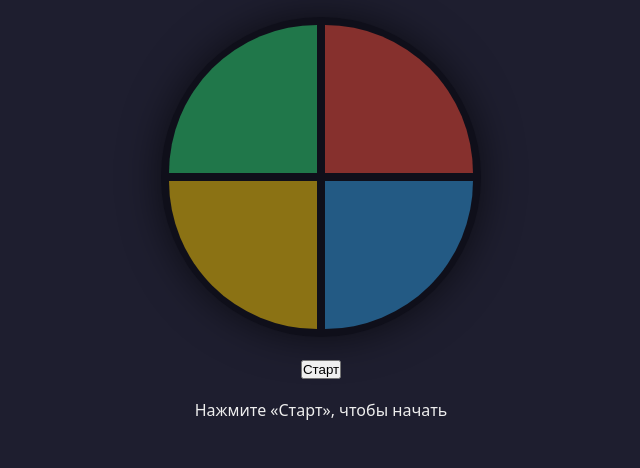
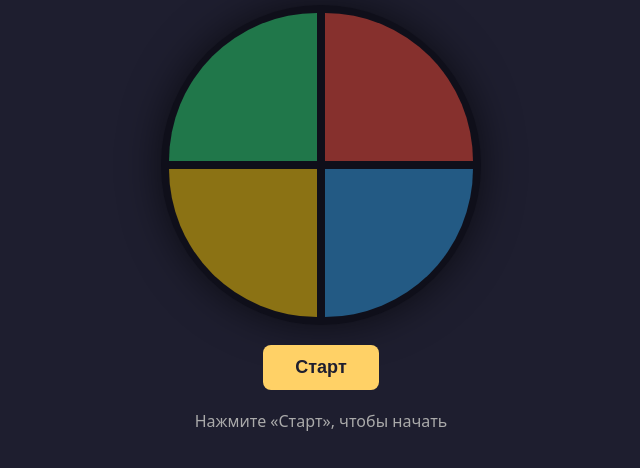
Before and after one commit to Anananiases/web-course-2026, a plain HTML site: page task5/index.html in a window 1280 px wide. Shown: the part 232-700 px from the top of the page, without its empty margins (319-959 px from the left). Drawn offline with Linux system fonts and the light colour scheme.

Commit message:
task5: финальные стили и состояния

```diff
--- a/task5/style.css
+++ b/task5/style.css
@@ -69,3 +69,34 @@
     filter: brightness(1.6);
     transform: scale(1.02);
 }
+
+.sector:disabled {
+    cursor: not-allowed;
+    opacity: 0.4;
+}
+
+.sector:not(:disabled):hover {
+    filter: brightness(1.2);
+}
+
+.btn {
+    padding: 12px 32px;
+    font-size: 18px;
+    font-weight: 600;
+    color: #1e1e2f;
+    background: #ffd166;
+    border: none;
+    border-radius: 8px;
+    cursor: pointer;
+    transition: transform 0.1s, background 0.15s;
+}
+
+.btn:hover  { background: #ffdd88; }
+.btn:active { transform: scale(0.96); }
+
+.game__status {
+    min-height: 24px;
+    font-size: 16px;
+    color: #aaa;
+    text-align: center;
+}
```
